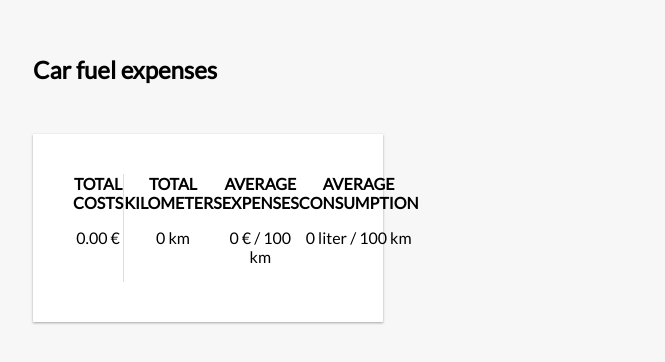
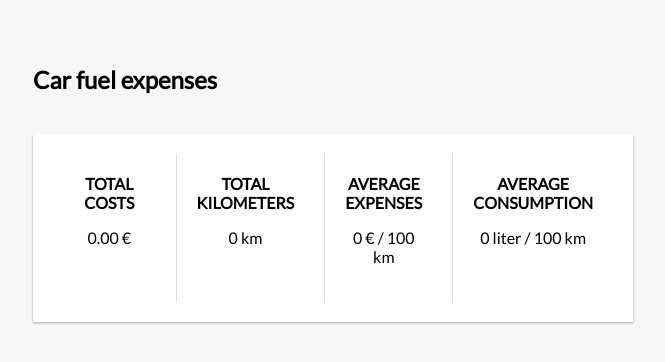
Before and after one commit to Heka499/car-fuel-expenses, a React (Create React App) app: page / in a window 1280 px wide. Shown: the part 196-558 px from the top of the page, without its empty margins (432-1097 px from the left). Built offline with nearby package versions, Linux system fonts and the light colour scheme.

Commit message:
poistettu turhia tiedostoja. css korjattu

```diff
--- a/src/App.css
+++ b/src/App.css
@@ -43,19 +43,30 @@ h4 {
 .cons-container {
   background-color: #fff;
   box-shadow: var(--box-shadow);
-  padding: 40px;
-  display: flex;
+  padding: 20px;
+  display:flex;
   justify-content: space-around;
-  margin: 50px 0;
+  margin: 40px auto;
+  width: 600px;
+  padding-right: 10px;
+
 }
 
 .cons-container > div {
-  flex: 1;
+  flex: 20;
   text-align: center;
+  padding: 20px;
+  padding-right: 30px;
 }
 
 .cons-container > div:first-of-type {
   border-right: 1px solid #dedede;
+}
+.cons-container > div:nth-of-type(2) {
+    border-right: 1px solid #dedede;
+}
+.cons-container > div:last-of-type {
+    border-left: 1px solid #dedede;
 }
 
 .money {
@@ -64,12 +75,8 @@ h4 {
   margin: 5px 0;
 }
 
-.money.plus {
+.TotalCosts {
   color: #2ecc71;
-}
-
-.money.minus {
-  color: #c0392b;
 }
 
 label {
```
Also changed, not shown: src/components/averageCon.js (deleted, +0 -10 lines), src/components/averageExp.js (deleted, +0 -10 lines), src/components/km.js (deleted, +0 -10 lines), src/components/totalCosts.js (deleted, +0 -10 lines).
